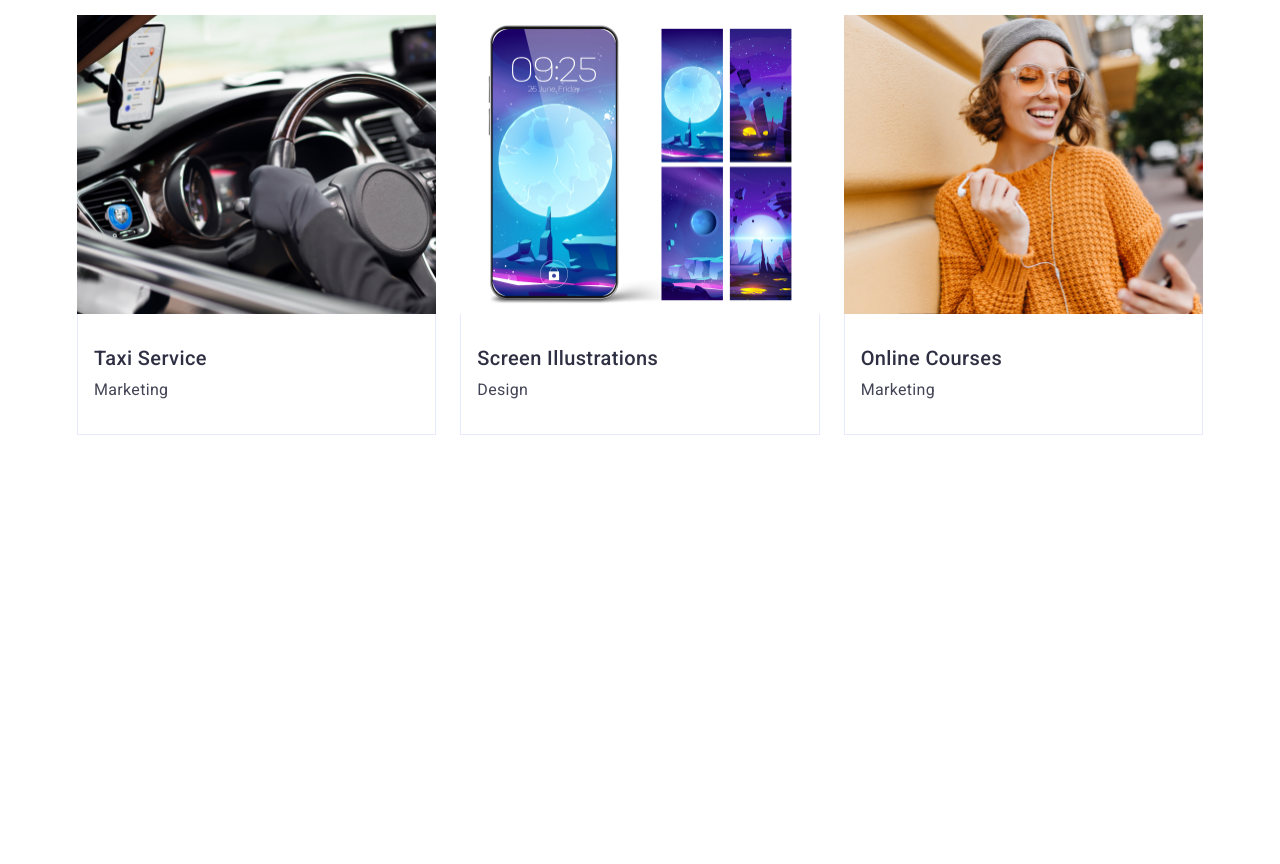
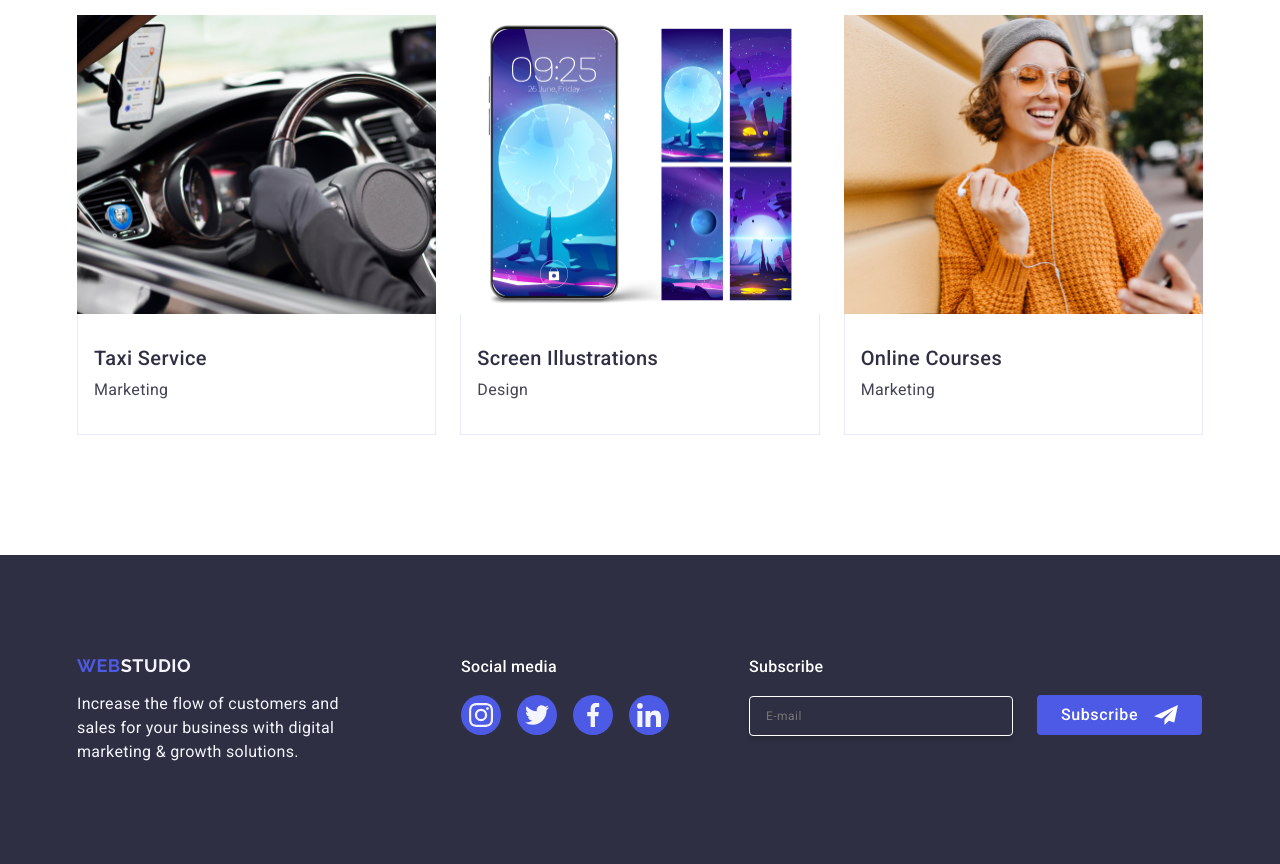
Before and after one commit to InD1909/WebStudio-project, a plain HTML site: page index.html in a window 1280 px wide. Shown: the part 2553-3417 px from the top of the page. Before the commit the page ends 3108 px from the top, so only its background shows below. Drawn offline with nearby package versions, Linux system fonts and the light colour scheme.

Commit message:
Changes for module 6: 1) Footer adaptation 2) added pictures for adaptation

```diff
--- a/css/styles.css
+++ b/css/styles.css
@@ -156,7 +156,7 @@ ul {
 
 .banner {
 
-    background-image: linear-gradient(rgba(46, 47, 66, 0.70), rgba(46, 47, 66, 0.70)), url(../images/background-picture.jpg);
+    background-image: linear-gradient(rgba(46, 47, 66, 0.70), rgba(46, 47, 66, 0.70)), url(../images/Dark-bg-mob.jpg);
     background-repeat: no-repeat;
     background-size: cover;
     background-position: center;
@@ -503,6 +503,18 @@ ul {
     margin-bottom: 36px;
 }
 
+.footer-container {
+    display: flex;
+    align-items: baseline;
+    flex-direction: column;
+}
+
+.footer-logo-container {
+    /* margin-right: 120px; */
+    display: flex;
+    flex-direction: column;
+    align-items: center;
+}
 
 /* footer-social */
 
@@ -552,19 +564,6 @@ ul {
 
 .footer-icon {
     fill: #f4f4fd;
-}
-
-.footer-container {
-    display: flex;
-    align-items: baseline;
-    flex-direction: column;
-}
-
-.footer-logo-container {
-    /* margin-right: 120px; */
-    display: flex;
-    flex-direction: column;
-    align-items: center;
 }
 
 .footer-input-container {
@@ -855,6 +854,8 @@ ul {
         max-width: 768px;
     }
 
+
+
     /* hero */
 
     .banner-header {
@@ -865,6 +866,7 @@ ul {
 
     .banner {
         padding: 112px 0;
+        background-image: linear-gradient(rgba(46, 47, 66, 0.70), rgba(46, 47, 66, 0.70)), url(../images/Dark-bg-tab.jpg);
     }
 
     .banner-button {
@@ -909,12 +911,43 @@ ul {
 
     /* footer */
 
-    .footer-container>.container {}
+    .footer>.container {
+        max-width: 552px;
+    }
 
+    .footer-container {
+        flex-direction: row;
+        flex-wrap: wrap;
+    }
+
+    .footer-logo-container {
+        align-items: start;
+    }
+
+    .footer-soc-container {
+        flex-direction: column;
+        align-items: start;
+    }
+
+    .footer-form {
+        flex-direction: row;
+        align-items: baseline;
+        gap: 24px;
+    }
+
+    .footer-input-container {
+        justify-content: start;
+    }
+
+    .footer-input {
+        width: 264px;
+    }
 }
 
 @media screen and (min-width: 1158px) {
-    .container {
+
+    .container,
+    .footer>.container {
         max-width: 1158px;
     }
 
@@ -922,6 +955,7 @@ ul {
 
     .banner {
         padding: 188px 0;
+        background-image: linear-gradient(rgba(46, 47, 66, 0.70), rgba(46, 47, 66, 0.70)), url(../images/background-picture.jpg);
     }
 
     .banner-header {
@@ -990,4 +1024,61 @@ ul {
     .portfolio-list {
         row-gap: 48px;
     }
+
+    /* footer */
+
+    .footer {
+        padding: 100px 0;
+    }
+
+    .logo-footer {
+        margin: 0;
+    }
+
+    .footer-logo-container {
+        margin-right: 120px;
+        display: block;
+    }
+
+    .footer-soc-container {
+        margin-right: 80px;
+        display: block;
+    }
+
+    .footer-definition {
+        margin: 0;
+        max-width: 264px;
+    }
+
+    .footer-container {
+        flex-direction: row;
+    }
+
+    .footer-soc-title {
+        margin-top: 0;
+    }
+
+    .footer-input-container {
+        display: block;
+    }
+
+    .footer-input-paragraph {
+        margin-top: 0;
+        margin-bottom: 16px;
+    }
+
+    .footer-form {
+        flex-direction: row;
+        gap: 24px;
+    }
+
+    .footer-input {
+        opacity: unset;
+        margin: 0;
+    }
+
+    .footer-form-btn {
+        max-width: none;
+        margin: 0;
+    }
 }
--- a/index.html
+++ b/index.html
@@ -419,7 +419,7 @@
       </section>
     </main>
 
-    <!-- <footer class="footer">
+    <footer class="footer">
       <div class="container footer-container">
         <div class="footer-logo-container">
           <a href="./index.html" class="footer-link"
@@ -482,7 +482,7 @@
           </form>
         </div>
       </div>
-    </footer> -->
+    </footer>
     <!-- <div class="modal-container">
       <div class="modal-window">
         <button type="button" class="modal-btn">
```
Also changed, not shown: images/Camila-2x.jpg (added), images/Daniel-2x.jpg (added), images/Dark-bg-mob-2x.jpg (added), images/Dark-bg-mob.jpg (added), images/Dark-bg-tab-2x.jpg (added), images/Dark-bg-tab.jpg (added), images/Mark-2x.jpg (added), images/Tom-2x.jpg (added), 1 other file.
